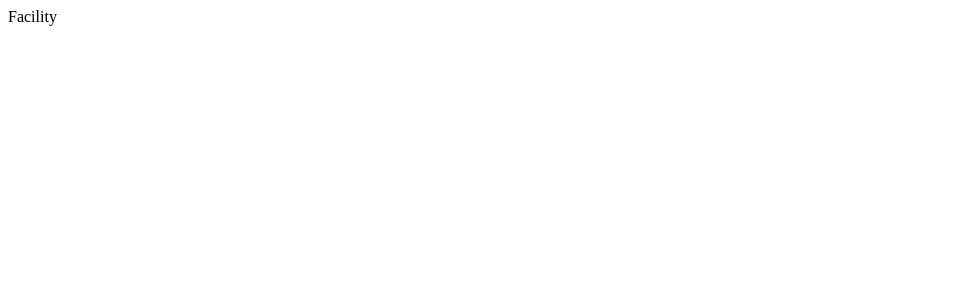
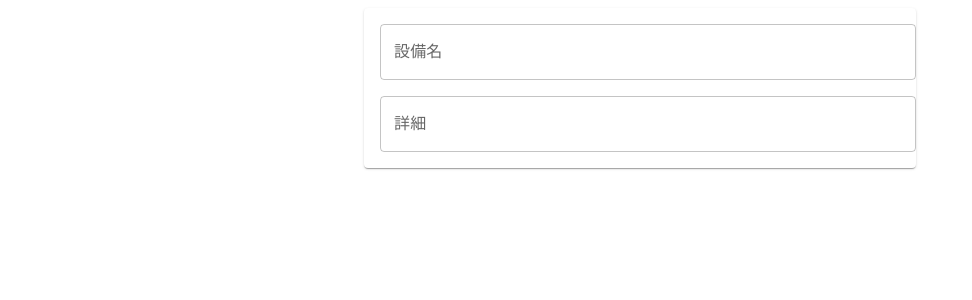
Before and after one commit to canopus-m-satoshi/react-typescript-app, a React app: page / in a window 1280 px wide. Shown: the top 300 px of the page, without its empty margins (0-972 px from the left). Built offline with nearby package versions, Linux system fonts and the light colour scheme.

Commit message:
Markuped and styled Facility.tsx

```diff
--- a/src/components/Facility.tsx
+++ b/src/components/Facility.tsx
@@ -1,6 +1,25 @@
+import { Container, Paper, TextField } from '@mui/material';
+import { styled } from '@mui/material/styles';
 import React from 'react';
 
+const RootContainer = styled(Container)(({ theme }) => ({
+  '& .MuiTextField-root': {
+    margin: theme.spacing(1),
+  },
+}));
+
+const PpaperForm = styled(Paper)(({ theme }) => ({
+  padding: theme.spacing(1),
+}));
+
 const Facility: React.FC = () => {
-  return <div>Facility</div>;
+  return (
+    <RootContainer maxWidth="sm">
+      <PpaperForm>
+        <TextField label="設備名" fullWidth />
+        <TextField label="詳細" fullWidth multiline />
+      </PpaperForm>
+    </RootContainer>
+  );
 };
 export default Facility;
--- a/src/index.tsx
+++ b/src/index.tsx
@@ -1,5 +1,6 @@
 import React from 'react';
 import ReactDom from 'react-dom';
+
 import Facility from '../src/components/Facility';
 
 ReactDom.render(<Facility />, document.getElementById('container'));
```
